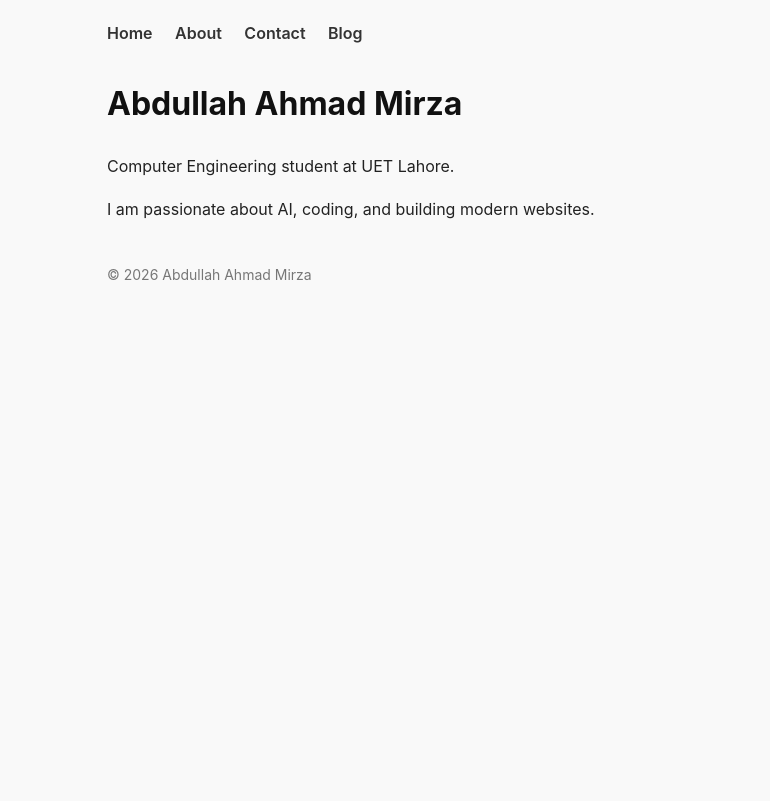
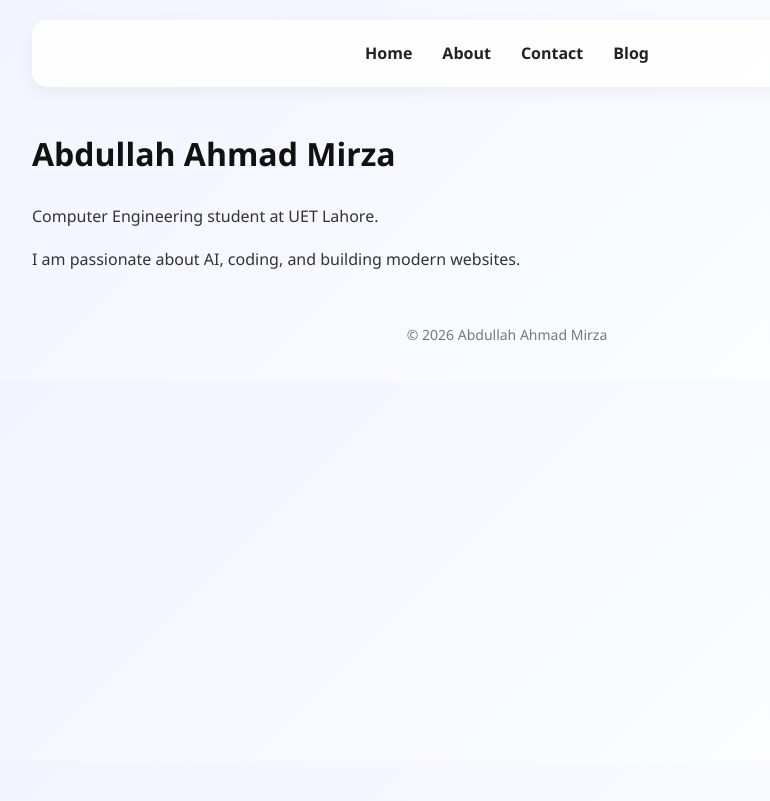
Before and after one commit to AbdullahAhmad88/my_site, a Jekyll site: the page built from index.md, in a window 1280 px wide. Shown: the top 801 px of the page, without its empty margins (133-903 px from the left). Built offline with Jekyll 4.4.1, drawn with Linux system fonts in a browser that asks for light colours.

Commit message:
Update style.css

```diff
--- a/assets/css/style.css
+++ b/assets/css/style.css
@@ -1,83 +1,88 @@
-/* 🔹 General Page Styling */
+/* General Styles */
 body {
-  font-family: -apple-system, BlinkMacSystemFont, "Segoe UI", Roboto, Arial, sans-serif;
-  max-width: 800px;
+  font-family: 'Segoe UI', Arial, sans-serif;
+  max-width: 950px;
   margin: auto;
   padding: 20px;
-  background: #f9f9f9;
-  color: #222;
+  background: linear-gradient(135deg, #f0f4ff, #ffffff);
+  color: #333;
   line-height: 1.7;
 }
 
-/* 🔹 Navbar */
+/* Navbar */
 nav {
-  margin-bottom: 30px;
+  display: flex;
+  justify-content: center;
+  gap: 30px;
+  padding: 20px 0;
+  background-color: rgba(255,255,255,0.9);
+  border-radius: 15px;
+  box-shadow: 0 5px 15px rgba(0,0,0,0.05);
+  margin-bottom: 40px;
 }
 
 nav a {
-  margin-right: 18px;
   text-decoration: none;
-  font-weight: 600;
-  color: #333;
+  font-weight: bold;
+  color: #222;
   transition: 0.3s;
 }
 
 nav a:hover {
   color: #007acc;
+  transform: scale(1.1);
 }
 
-/* 🔹 Headings */
+/* Headings */
 h1, h2, h3 {
   color: #111;
 }
 
-/* 🔹 Blog Cards */
+/* Footer */
+footer {
+  margin-top: 50px;
+  text-align: center;
+  font-size: 14px;
+  color: #777;
+}
+
+/* Blog Cards */
 .post-card {
-  background: white;
-  padding: 18px;
-  margin-bottom: 25px;
-  border-radius: 12px;
-  box-shadow: 0 4px 10px rgba(0,0,0,0.08);
-  transition: transform 0.2s ease;
+  background: #fff;
+  padding: 25px;
+  margin-bottom: 30px;
+  border-radius: 18px;
+  box-shadow: 0 5px 25px rgba(0,0,0,0.1);
+  transition: transform 0.3s ease, box-shadow 0.3s ease;
 }
 
 .post-card:hover {
   transform: translateY(-5px);
+  box-shadow: 0 10px 30px rgba(0,0,0,0.12);
 }
 
-/* 🔹 Blog Images */
 .post-card img {
   width: 100%;
-  border-radius: 10px;
-  margin: 10px 0;
+  border-radius: 15px;
+  margin: 20px 0;
 }
 
-/* 🔹 Post Page Image */
-article img {
+/* Post Page */
+.blog-post img {
   width: 100%;
-  border-radius: 10px;
-  margin: 15px 0;
+  border-radius: 18px;
+  margin: 25px 0;
 }
 
-/* 🔹 Links */
-a {
-  color: #007acc;
+.date {
+  color: gray;
+  font-size: 14px;
+  margin-bottom: 15px;
 }
 
-a:hover {
-  text-decoration: underline;
-}
-
-/* 🔹 Footer */
-footer {
-  margin-top: 40px;
-  font-size: 14px;
-  color: #777;
-}
-
-/* 🔹 Divider */
+/* Divider */
 hr {
   border: none;
   border-top: 1px solid #ddd;
-  margin: 25px 0;
+  margin: 30px 0;
 }
```
